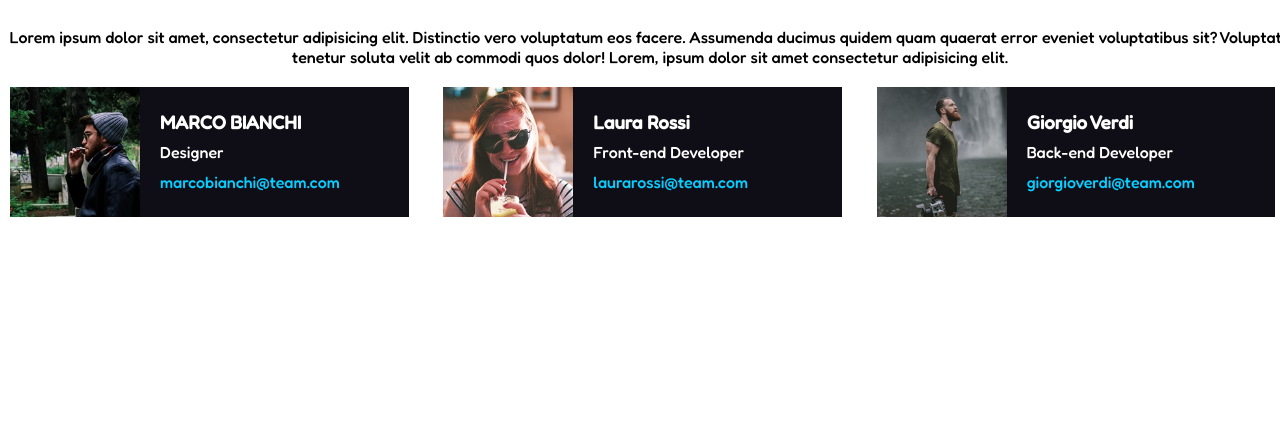
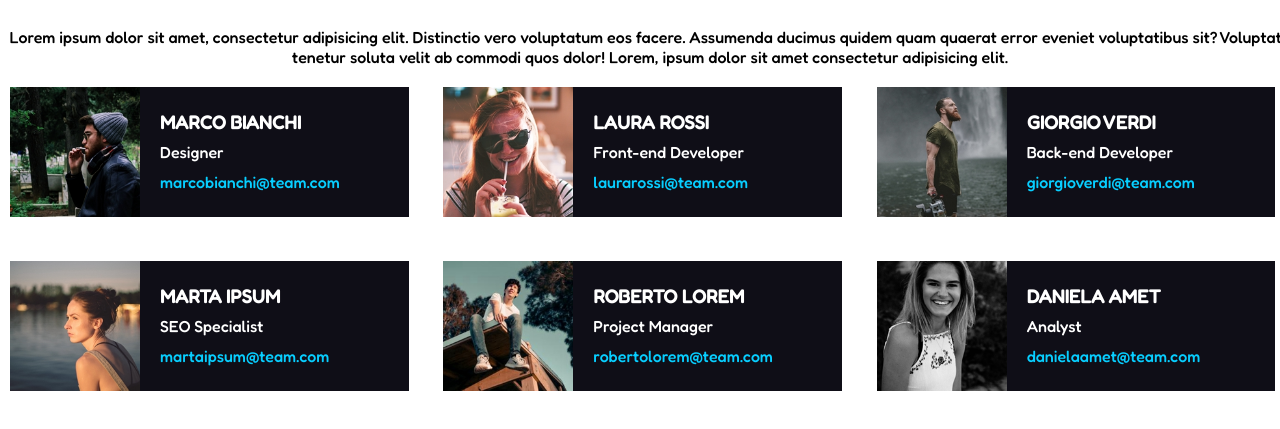
Before and after one commit to CraciaDenisStefan/html-css-float-cards, a plain HTML site: page index.html in a window 1280 px wide. Shown: the part 61-490 px from the top of the page. Drawn offline with Linux system fonts and the light colour scheme.

Commit message:
[FEAT] Creato la seconta row nel main

```diff
--- a/index.html
+++ b/index.html
@@ -37,7 +37,7 @@
                         <img src="./img/female1.png" alt="designer">
                     </div>
                     <div class="content dati_dipendente">
-                        <h3>Laura Rossi</h3>
+                        <h3>LAURA ROSSI</h3>
                         <span>Front-end Developer</span><br>
                         <span class="email_dipendente">laurarossi@team.com</span>
                     </div>
@@ -47,9 +47,42 @@
                         <img src="./img/male2.png" alt="designer">
                     </div>
                     <div class="content dati_dipendente">
-                        <h3>Giorgio Verdi</h3>
+                        <h3>GIORGIO VERDI</h3>
                         <span>Back-end Developer</span><br>
                         <span class="email_dipendente">giorgioverdi@team.com</span>
+                    </div>
+                </div>
+            </div>
+            <div class="row">
+                <!-- Creiamo altre 3 colonne come nella prima row con dentro foto e descrizione separate da due div -->
+                <div class="colonna">
+                    <div class="content">
+                        <img src="./img/female2.png" alt="designer">
+                    </div>
+                    <div class="content dati_dipendente">
+                        <h3>MARTA IPSUM</h3>
+                        <span>SEO Specialist</span><br>
+                        <span class="email_dipendente">martaipsum@team.com</span>
+                    </div>
+                </div>
+                <div class="colonna">
+                    <div class="content">
+                        <img src="./img/male3.png" alt="designer">
+                    </div>
+                    <div class="content dati_dipendente">
+                        <h3>ROBERTO LOREM</h3>
+                        <span>Project Manager</span><br>
+                        <span class="email_dipendente">robertolorem@team.com</span>
+                    </div>
+                </div>
+                <div class="colonna">
+                    <div class="content">
+                        <img src="./img/female3.png" alt="designer">
+                    </div>
+                    <div class="content dati_dipendente">
+                        <h3>DANIELA AMET</h3>
+                        <span>Analyst</span><br>
+                        <span class="email_dipendente">danielaamet@team.com</span>
                     </div>
                 </div>
             </div>
```
